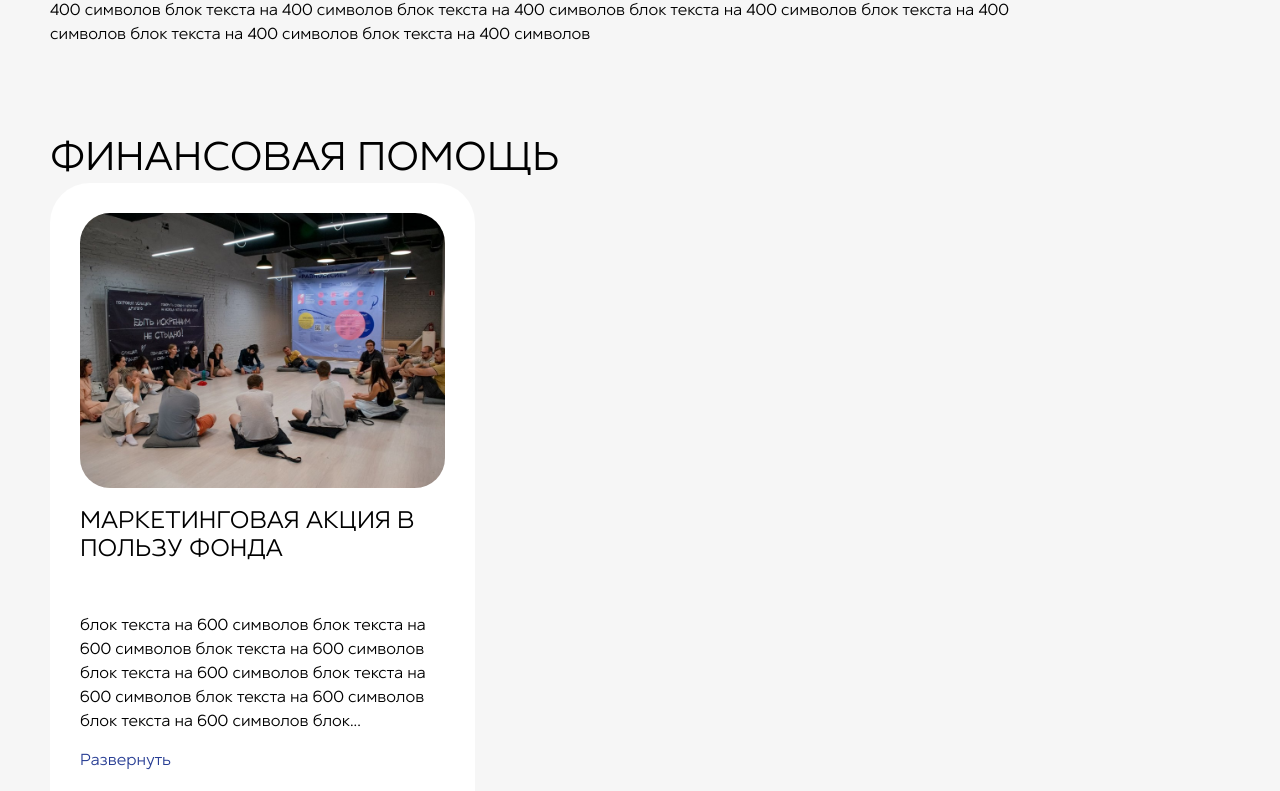
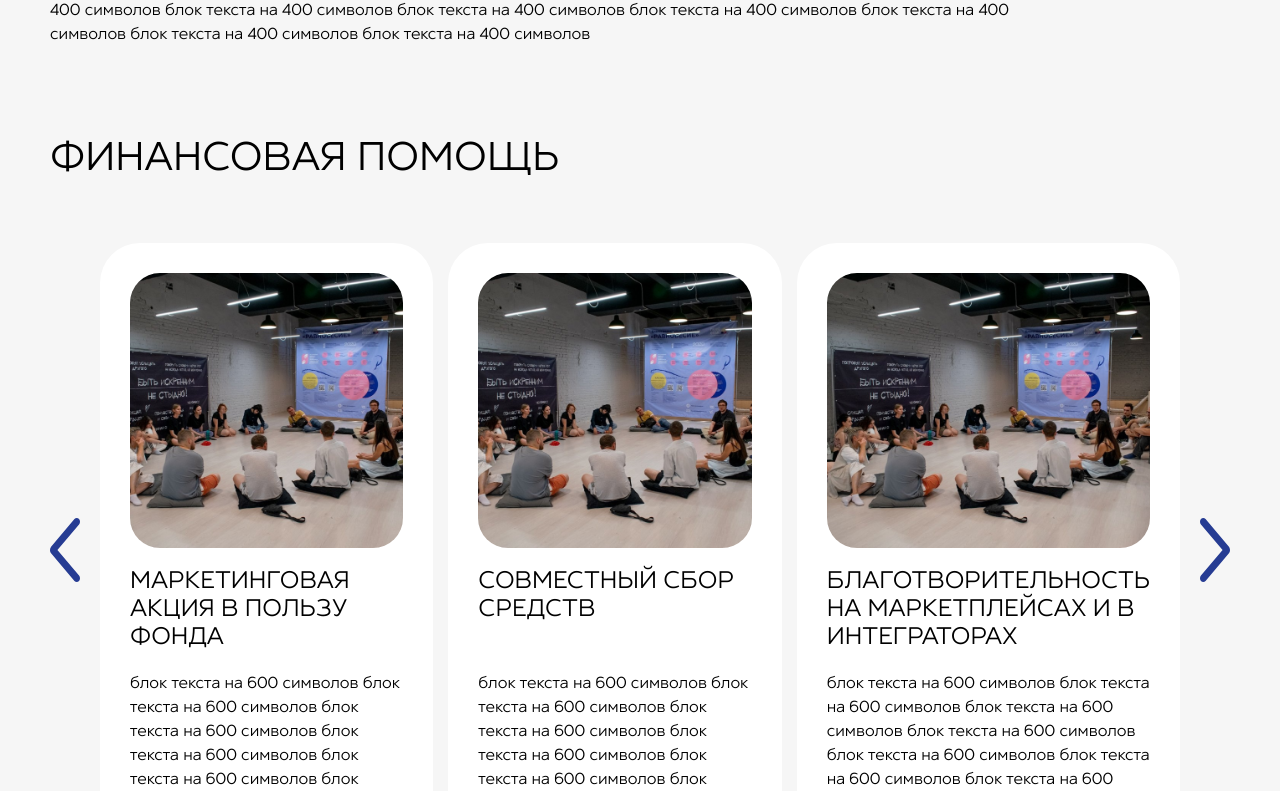
Before and after one commit to thirdmadman/fond-ravnovesie.ru_2023, a Next.js app: page /ways-to-help in a window 1280 px wide. Shown: the part 395-1186 px from the top of the page. Built offline with nearby package versions, Linux system fonts and the light colour scheme.

Commit message:
feat: add carousel

```diff
--- a/src/components/ways-to-help/SectionBecomePartner.tsx
+++ b/src/components/ways-to-help/SectionBecomePartner.tsx
@@ -1,14 +1,32 @@
 import '@/styles/ways-to-help/sectionBecomePartner.scss';
 import { HelpWayCard } from './HelpWayCard';
+import { WaysToHelpCarousel } from './WaysToHelpCarousel';
 
-const dummyText =
+const dummyText600 =
   'блок текста на 600 символов блок текста на 600 символов блок текста на 600 символов блок текста на 600 символов блок текста на 600 символов блок текста на 600 символов блок текста на 600 символов блок текста на 600 символов блок текста на 600 символов блок текста на 600 символов блок текста на 600 символов блок текста на 600 символов блок текста на 600 символов блок текста на 600 символов блок текста на 600 символов текста на 600 символов блок текста на 600 символов блок текста на 600 символов блок текста на 600 символов ';
+
+const dummyText400 =
+  'блок текста на 400 символов блок текста на 400 символов блок текста на 400 символов блок текста на 400 символов блок текста на 400 символов блок текста на 400 символов блок текста на 400 символов блок текста на 400 символов блок текста на 400 символов блок текста на 400 символов блок текста на 400 символов блок текста на 400 символов блок текста на 400 символов блок текста на 400 символов блок текста на 400 символов';
 
 const helpWays = [
   {
     id: 1,
     title: 'Маркетинговая акция в пользу фонда',
-    description: dummyText,
+    description: dummyText600,
+    imageLink: '/images/ways-to-help/provide-premises-image.png',
+    actionLink: '',
+  },
+  {
+    id: 2,
+    title: 'Совместный сбор средств',
+    description: dummyText600,
+    imageLink: '/images/ways-to-help/provide-premises-image.png',
+    actionLink: '',
+  },
+  {
+    id: 3,
+    title: 'Благотворительность на маркетплейсах и в интеграторах',
+    description: dummyText600,
     imageLink: '/images/ways-to-help/provide-premises-image.png',
     actionLink: '',
   },
@@ -18,7 +36,7 @@ const helpTypeGroups = [
   {
     title: 'Финансовая помощь',
     description: '',
-    helpWays: [{ id: 1 }],
+    helpWays: [{ id: 1 }, { id: 2 }, { id: 3 }],
   },
 ];
 
@@ -33,18 +51,21 @@ export function SectionBecomePartner() {
     <section className="section-become-partner" id="become-partner">
       <div className="section-become-partner__heading">
         <h2>Стать партнёром</h2>
-        <h4>(ЮРИДИЧЕСКИМ ЛИЦАМ)</h4>
+        <h4>(Юридическим лицом)</h4>
       </div>
-      <p className="section-become-partner__overall-description">
-        блок текста на 400 символов блок текста на 400 символов блок текста на 400 символов блок текста на 400 символов
-        блок текста на 400 символов блок текста на 400 символов блок текста на 400 символов блок текста на 400 символов
-        блок текста на 400 символов блок текста на 400 символов блок текста на 400 символов блок текста на 400 символов
-        блок текста на 400 символов блок текста на 400 символов блок текста на 400 символов
-      </p>
+      <p className="section-become-partner__overall-description">{dummyText400}</p>
       {getHelpTypeGroups().map((helpTypeGroup) => (
         <div className="section-become-partner__help-type-group" key={helpTypeGroup.title}>
           <h3>{helpTypeGroup.title}</h3>
-          {helpTypeGroup?.helpWays.map((helpWay) => helpWay && <HelpWayCard {...helpWay} key={helpWay.id} />)}
+          {helpTypeGroup?.helpWays.length > 0 && (
+            <WaysToHelpCarousel
+              slides={
+                helpTypeGroup.helpWays
+                  .map((helpWay) => helpWay && <HelpWayCard {...helpWay} key={helpWay.id} />)
+                  .filter((el) => !!el) as Array<JSX.Element>
+              }
+            />
+          )}
         </div>
       ))}
     </section>
--- /dev/null
+++ b/src/components/ways-to-help/WaysToHelpCarousel.tsx
@@ -0,0 +1,35 @@
+'use client';
+
+import React from 'react';
+import useEmblaCarousel, { EmblaOptionsType } from 'embla-carousel-react';
+
+import '@/styles/ways-to-help/waysToHelpCarousel.scss';
+
+interface IWaysToHelpCarouselProps {
+  slides: JSX.Element[];
+  options?: EmblaOptionsType;
+}
+
+export function WaysToHelpCarousel({ slides, options = {} }: IWaysToHelpCarouselProps) {
+  const [emblaRef, emblaApi] = useEmblaCarousel(options);
+
+  return (
+    <div className="ways-to-help-carousel">
+      <button
+        className="ways-to-help-carousel__next-left"
+        type="button"
+        onClick={() => emblaApi?.scrollPrev()}
+        aria-label="scrollPrev"
+      />
+      <div className="ways-to-help-carousel__viewport" ref={emblaRef}>
+        <div className="ways-to-help-carousel__container">{slides}</div>
+      </div>
+      <button
+        className="ways-to-help-carousel__next-right"
+        type="button"
+        onClick={() => emblaApi?.scrollNext()}
+        aria-label="scrollNext"
+      />
+    </div>
+  );
+}
--- a/src/styles/ways-to-help/helpWayCard.scss
+++ b/src/styles/ways-to-help/helpWayCard.scss
@@ -20,10 +20,11 @@
   }
 
   h5 {
-    margin-bottom: 50px;
+    margin-bottom: 20px;
     font-size: 24px;
     line-height: 28px;
     text-transform: uppercase;
+    min-height: 84px;
   }
 
   p {
--- /dev/null
+++ b/src/styles/ways-to-help/waysToHelpCarousel.scss
@@ -0,0 +1,76 @@
+@import '../constants.scss';
+
+.ways-to-help-carousel {
+  padding-top: 60px;
+  padding-bottom: 60px;
+  width: 100%;
+  display: flex;
+  flex: 0 1 980px;
+  justify-content: space-between;
+
+  .ways-to-help-carousel__viewport {
+    max-width: 1380px;
+    width: 100%;
+    overflow: hidden;
+  }
+
+  .ways-to-help-carousel__container {
+    backface-visibility: hidden;
+    display: flex;
+    touch-action: pan-y;
+    gap: 15px;
+    margin-left: 20px;
+    margin-right: 20px;
+  }
+
+  .ways-to-help-carousel__next-left {
+    width: 30px;
+    min-width: 30px;
+    background: url('../../../public/images/icons/ic_next_left.svg') no-repeat center 275px;
+
+    transition: transform 0.4s;
+
+    &:hover {
+      transform: scale(1.1);
+    }
+
+    &:active {
+      transform: scale(1.2);
+    }
+
+    @media screen and (max-width: $layout-breakpoint-tablet-s) {
+      min-width: 20px;
+      width: 20px;
+      background-size: contain;
+    }
+
+    @media screen and (max-width: $layout-breakpoint-mobile-xl) {
+      display: none;
+    }
+  }
+
+  .ways-to-help-carousel__next-right {
+    min-width: 30px;
+    background: url('../../../public/images/icons/ic_next_right.svg') no-repeat center 275px;
+
+    transition: transform 0.4s;
+
+    &:hover {
+      transform: scale(1.1);
+    }
+
+    &:active {
+      transform: scale(1.2);
+    }
+
+    @media screen and (max-width: $layout-breakpoint-tablet-s) {
+      min-width: 20px;
+      width: 20px;
+      background-size: contain;
+    }
+
+    @media screen and (max-width: $layout-breakpoint-mobile-xl) {
+      display: none;
+    }
+  }
+}
```
